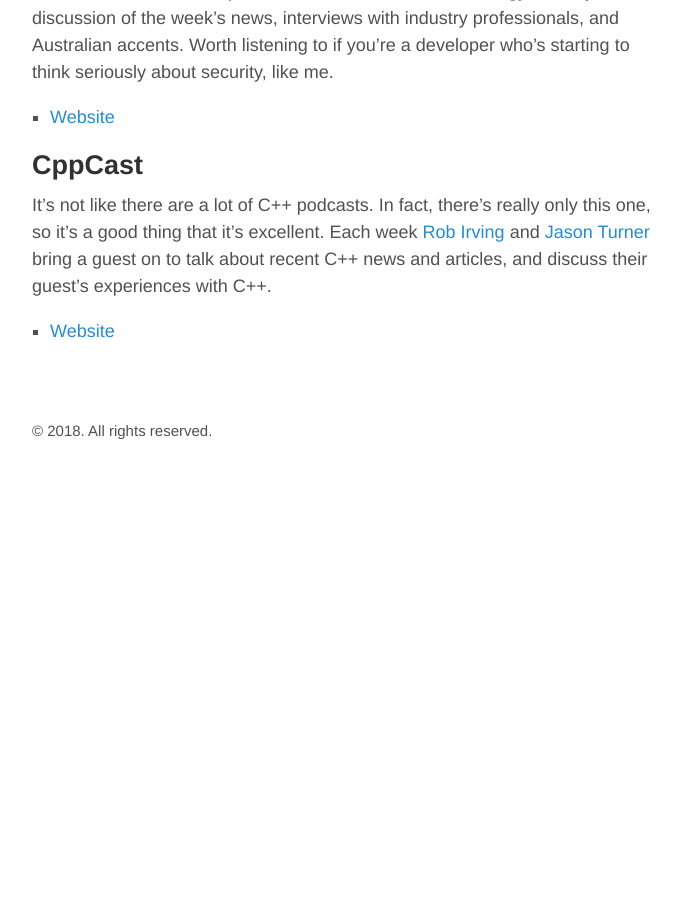
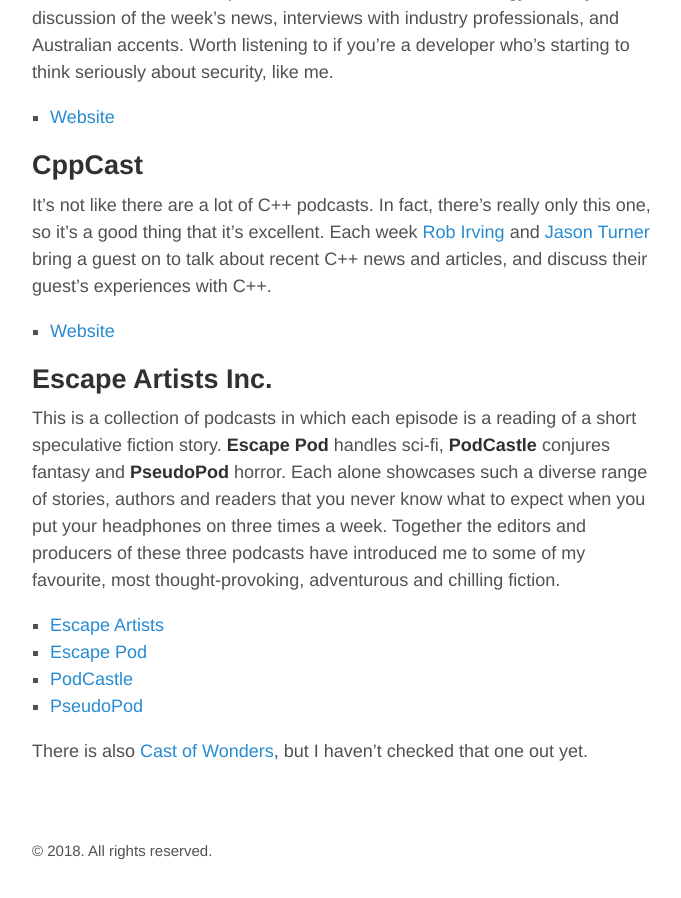
Before and after one commit to rachelnertia/rachelnertia.github.io, a Jekyll site: the page built from podcast-recommendations.md, in a window 1280 px wide and 900 px high, scrolled down 1470 px. Shown: the whole window, without its empty margins (293-974 px from the left). Built offline with Jekyll 4.4.1, drawn with Linux system fonts in a browser that asks for light colours; before the commit the page ends 1950 px from its top, so only the background shows below that.

Commit message:
Update Podcast Recommendations page

```diff
--- a/podcast-recommendations.md
+++ b/podcast-recommendations.md
@@ -46,3 +46,14 @@ If you want to hear grown men use the word "pwned" in normal conversation, look
 It's not like there are a lot of C++ podcasts. In fact, there's really only this one, so it's a good thing that it's excellent. Each week [Rob Irving](https://twitter.com/robwirving) and [Jason Turner](https://twitter.com/lefticus) bring a guest on to talk about recent C++ news and articles, and discuss their guest's experiences with C++.
 
 - [Website](http://cppcast.com/)
+
+## Escape Artists Inc.
+
+This is a collection of podcasts in which each episode is a reading of a short speculative fiction story. **Escape Pod** handles sci-fi, **PodCastle** conjures fantasy and **PseudoPod**  horror. Each alone showcases such a diverse range of stories, authors and readers that you never know what to expect when you put your headphones on three times a week. Together the editors and producers of these three podcasts have introduced me to some of my favourite, most thought-provoking, adventurous and chilling fiction.
+
+- [Escape Artists](http://escapeartists.net/)
+- [Escape Pod](http://escapepod.org/)
+- [PodCastle](http://podcastle.org/)
+- [PseudoPod](http://pseudopod.org/)
+
+There is also [Cast of Wonders](http://www.castofwonders.org/), but I haven't checked that one out yet.
```
